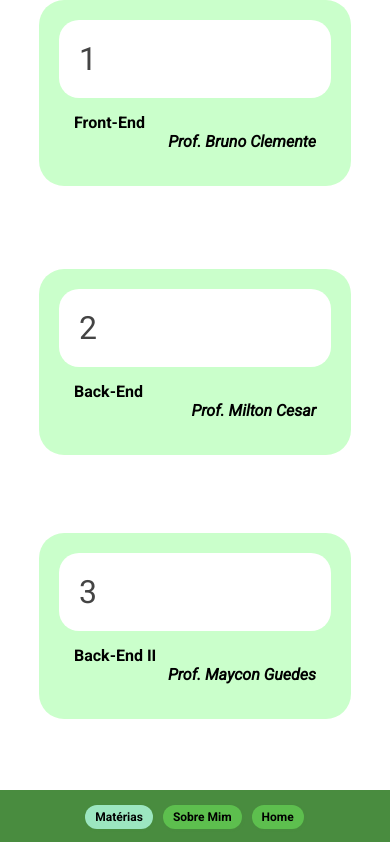
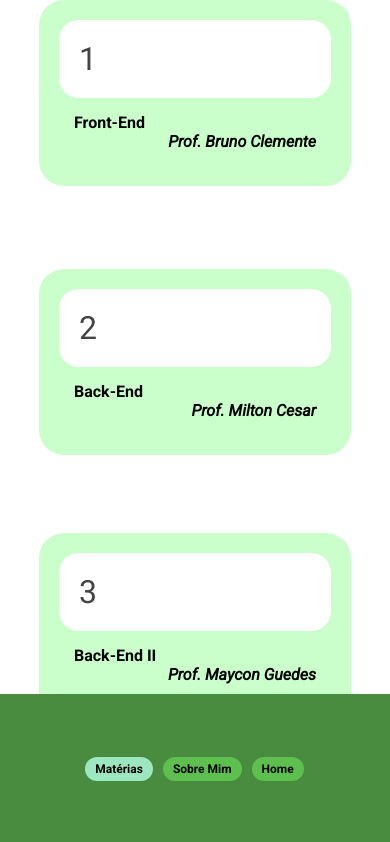
Before and after one commit to AlexandreBolsoni/TrabalhoFront-end2, a React (Create React App) app: page / in a window 390 px wide. Shown: the top 842 px of the page. Built offline with nearby package versions, Linux system fonts and the light colour scheme.

Commit message:
corrigindo bugs de style

```diff
--- a/src/App.module.css
+++ b/src/App.module.css
@@ -2,5 +2,5 @@
   background-color: #ffffff;
   display: flex;
   flex-direction: column;
-  height: 100vh;
+  height: 150vh;
 }
--- a/src/componentes/Menu/Menu.module.css
+++ b/src/componentes/Menu/Menu.module.css
@@ -42,10 +42,10 @@
 }
 
 /* Estilos para celular */
-@media (max-width: 600px) {
+@media (max-width: 900px) {
     .menu {
         width: 100%;
-        height: auto;
+        height: 150px;
         bottom: 0;
         flex-direction: row;
         justify-content: space-evenly;
```
